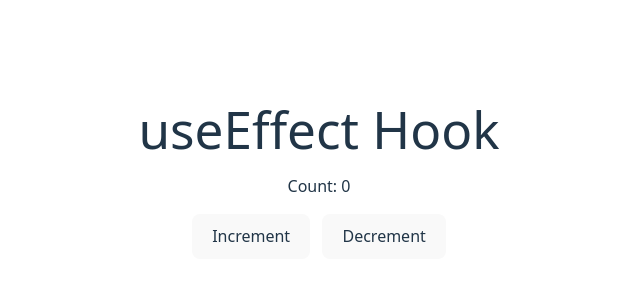
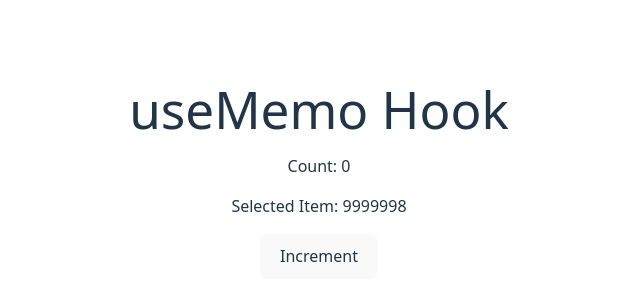
Before and after one commit to akshayshriram/react-hooks, a React (Vite) app: page / in a window 1280 px wide. Shown: the part 220-520 px from the top of the page, without its empty margins (321-961 px from the left). Built offline with nearby package versions, Linux system fonts and the light colour scheme.

Commit message:
useMemo Hook

```diff
--- a/src/App.tsx
+++ b/src/App.tsx
@@ -1,11 +1,12 @@
 import "./App.css";
 import UseEffect from "./components/UseEffect";
+import UseMemo from "./components/UseMemo";
 import UseState from "./components/UseState";
 
 function App() {
   return (
     <>
-      <UseEffect />
+      <UseMemo />
     </>
   );
 }
--- /dev/null
+++ b/src/components/UseMemo.tsx
@@ -0,0 +1,30 @@
+import { useMemo, useState } from "react";
+import { initialItems } from "../constant/initialItems";
+
+const UseMemo = () => {
+  const [count, setCount] = useState<number>(0);
+  const [items] = useState(initialItems);
+
+  //   const selectedItem = items.find((item) => item.isSelected); // Heavy Recalculation
+
+  const selectedItem = useMemo(() => {
+    return items.find((item) => item.isSelected);
+  }, [items]);
+
+  //   const selectedItem = useMemo(() => {
+  //     return items.find((item) => item.id === count);
+  //   }, [count, items]);
+
+  return (
+    <>
+      <h1 className="mb-4">useMemo Hook</h1>
+      <p className="mb-4">Count: {count}</p>
+      <p className="mb-4">Selected Item: {selectedItem?.id}</p>
+      <div className="flex gap-3 justify-center">
+        <button onClick={() => setCount(count + 1)}>Increment</button>
+      </div>
+    </>
+  );
+};
+
+export default UseMemo;
--- /dev/null
+++ b/src/constant/initialItems.ts
@@ -0,0 +1,6 @@
+export const initialItems = new Array(9_999_999).fill(0).map((_, i) => {
+    return {
+        id: i,
+        isSelected: i === 9_999_998,
+    }
+})
```
